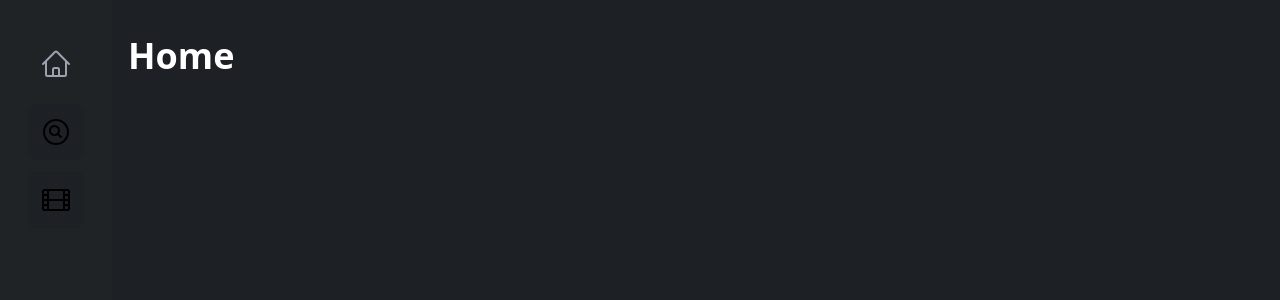
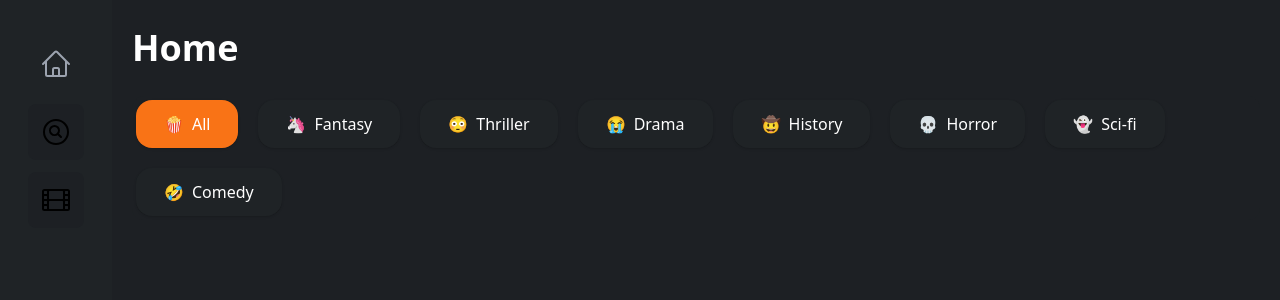
Before and after one commit to idrobinin/moviebuddy-frontend, a Vue app: page / in a window 1280 px wide. Shown: the top 300 px of the page. Built offline with nearby package versions, Linux system fonts and the light colour scheme.

Commit message:
created and implemented Tabs component

```diff
--- /dev/null
+++ b/src/components/Tabs.vue
@@ -0,0 +1,40 @@
+<script setup lang="ts">
+import { Tab } from "../types/index.ts";
+defineProps<{
+  tabs: Tab[];
+  activeTabId: string;
+}>();
+
+// передаем эмит с id таба для детекта активного таба
+const emits = defineEmits<{
+  (e: "on-tab-change", activeTabId: string): void;
+}>();
+</script>
+
+<template>
+  <div class="px-5">
+    <nav class="rounded-xl bg-basic-black p-1">
+      <ul class="flex flex-wrap column items-center gap-5 text-l font-medium">
+        <li
+          v-for="{ id, emoji, title } in tabs"
+          :key="id"
+          class="bg-bright-basic-black rounded-2xl text-white-500 drop-shadow-sm"
+        >
+          <a
+            @click="emits('on-tab-change', id)"
+            href="#"
+            :class="
+              id == activeTabId ? 'bg-orange-500' : 'bg-bright-basic-black'
+            "
+            class="flex items-center rounded-2xl justify-center gap-2 px-7 py-3 text-white shadow hover:bg-basic-orange hover:scale-110 hover:shadow-zinc-950 hover:shadow-md"
+          >
+            <div>{{ emoji }}</div>
+            <div>{{ title }}</div>
+          </a>
+        </li>
+      </ul>
+    </nav>
+  </div>
+</template>
+
+<style scoped></style>
--- a/src/components/layout/Page.vue
+++ b/src/components/layout/Page.vue
@@ -11,7 +11,7 @@ defineProps<Props>();
     class="bg-basic-black flex h-full min-w-0 flex-1 flex-col overflow-y-auto"
   >
     <!--    upper part of layout-->
-    <div class="py-9 px-4 flex justify-between">
+    <div class="py-7 px-5 flex justify-between">
       <h1 v-if="title" class="text-4xl font-black text-white">{{ title }}</h1>
       <h1 v-else class="text-4xl font-black text-white">
         <slot name="title" />
--- /dev/null
+++ b/src/mocks/tabs.ts
@@ -0,0 +1,43 @@
+import { Tab } from "../types";
+export const tabsMock: Tab[] = [
+  {
+    title: "All",
+    emoji: "🍿",
+    id: "1",
+  },
+  {
+    title: "Fantasy",
+    emoji: "🦄",
+    id: "2",
+  },
+  {
+    title: "Thriller",
+    emoji: "😳",
+    id: "3",
+  },
+  {
+    title: "Drama",
+    emoji: "😭",
+    id: "4",
+  },
+  {
+    title: "History",
+    emoji: "🤠",
+    id: "5",
+  },
+  {
+    title: "Horror",
+    emoji: "💀",
+    id: "6",
+  },
+  {
+    title: "Sci-fi",
+    emoji: "👻",
+    id: "7",
+  },
+  {
+    title: "Comedy",
+    emoji: "🤣",
+    id: "8",
+  },
+];
--- a/src/pages/Home.vue
+++ b/src/pages/Home.vue
@@ -1,9 +1,25 @@
 <script setup lang="ts">
 import Page from "../components/layout/Page.vue";
+import Tabs from "../components/Tabs.vue";
+import { ref } from "vue";
+import { tabsMock } from "../mocks/tabs.ts";
+
+const activeTabId = ref<string>("1");
+const onTabChange = (tabId: string) => {
+  activeTabId.value = tabId;
+};
 </script>
 
 <template>
   <Page>
     <template #title>Home</template>
+
+    <div>
+      <Tabs
+        :tabs="tabsMock"
+        :activeTabId="activeTabId"
+        @on-tab-change="onTabChange"
+      />
+    </div>
   </Page>
 </template>
--- /dev/null
+++ b/src/types/index.ts
@@ -0,0 +1,5 @@
+export interface Tab {
+  title: string;
+  emoji: string;
+  id: string;
+}
```
